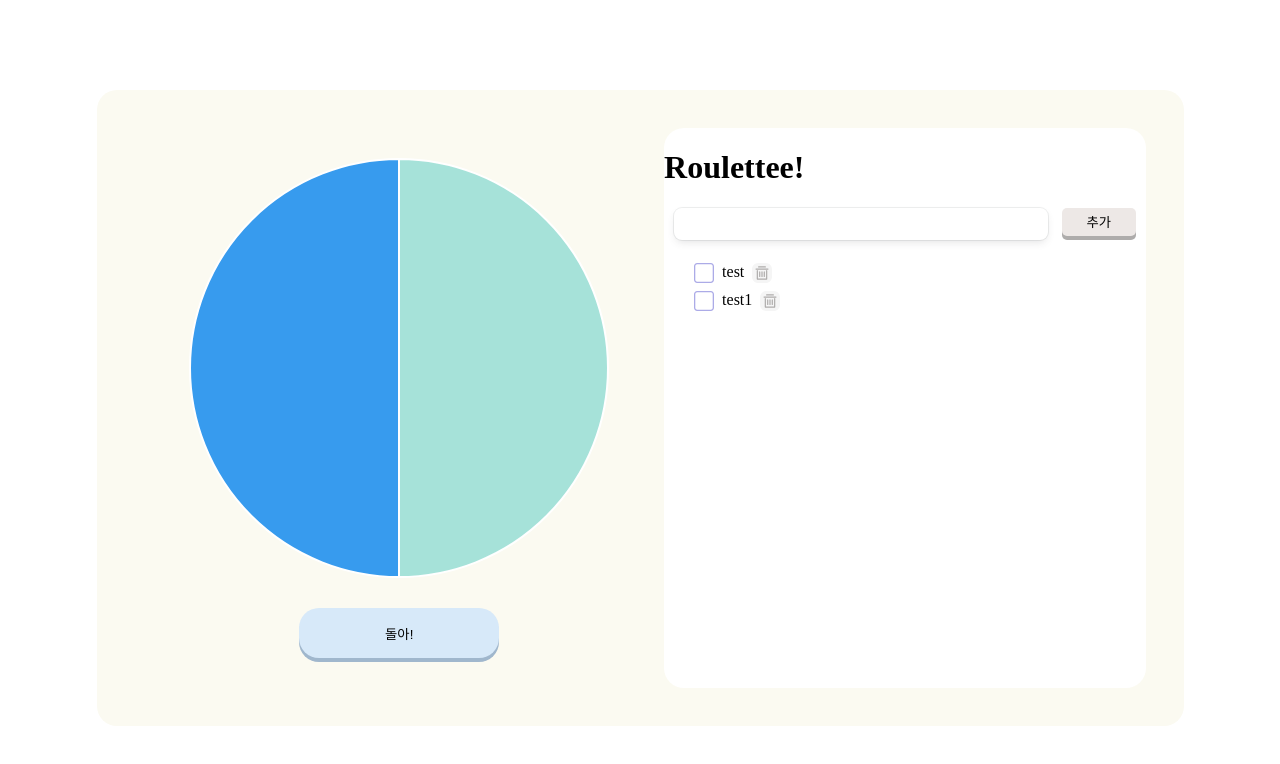
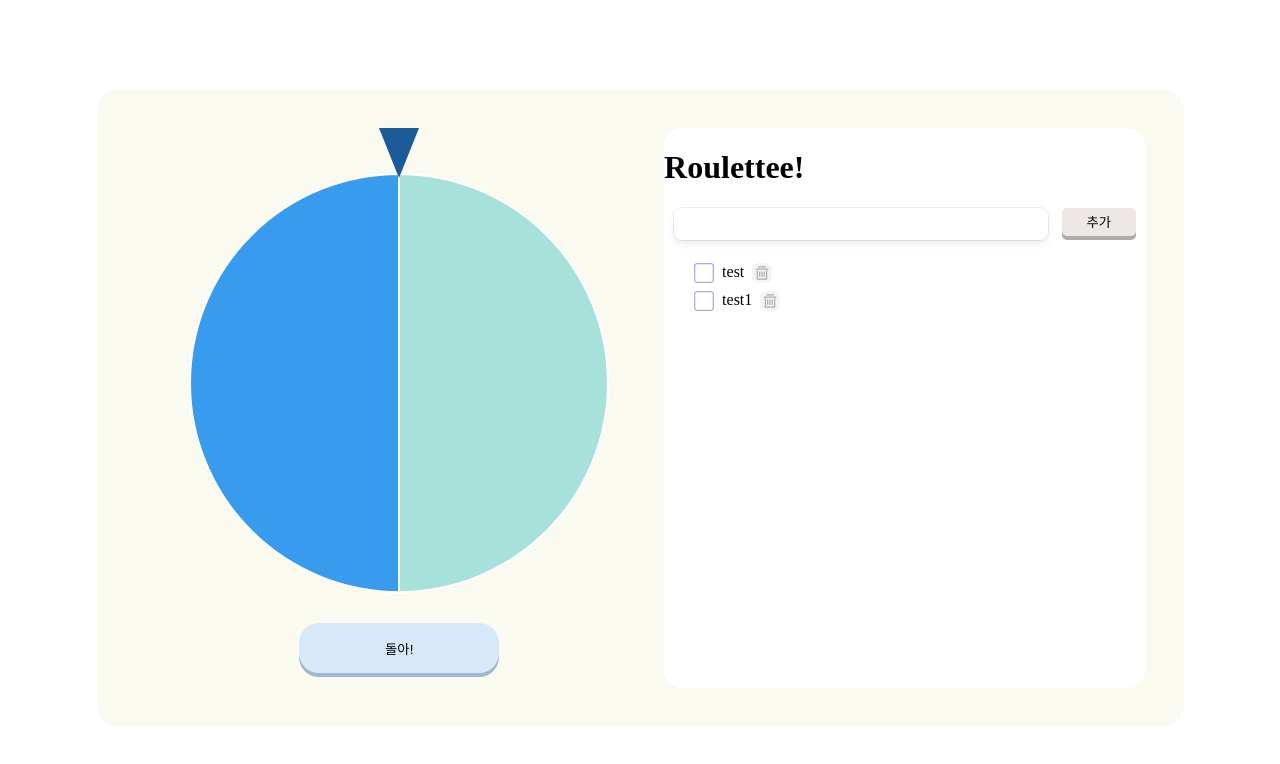
Before and after one commit to Yun-D/roulettee, a React (Create React App) app: page / in a window 1280 px wide. Shown: the top 764 px of the page. Built offline with nearby package versions, Linux system fonts and the light colour scheme.

Commit message:
🎨Design: 룰렛 바늘 추가

```diff
--- a/src/components/Item.js
+++ b/src/components/Item.js
@@ -21,7 +21,7 @@ function Item({ id, text, onBtnClick }) {
         checked={checked}
         onChange={handleCheckboxChange}
       />
-      <label for={checkboxId} class="customCheckboxLabel"></label>
+      <label htmlFor={checkboxId} className="customCheckboxLabel"></label>
       <span className={`${checked ? "textChecked" : "taskText"}`}>{text}</span>
       <DeleteBtn onClick={() => onBtnClick(id)} width={20} height={20} />
     </li>
--- a/src/components/Roulette.js
+++ b/src/components/Roulette.js
@@ -52,6 +52,7 @@ const Roulette = () => {
 
   return (
     <div className="rouletteArea">
+      <div className="triangle" />
       <Pie
         data={rouletteData}
         options={options}
--- a/src/components/Style.css
+++ b/src/components/Style.css
@@ -17,12 +17,25 @@
 
 /* ------------------------------ */
 
+.triangle {
+  width: 0;
+  height: 0;
+  border-left: 20px solid transparent;
+  border-right: 20px solid transparent;
+  border-top: 50px solid #1c5b99;
+  position: absolute;
+  z-index: 1;
+  top: 0;
+}
+
 .rouletteArea {
   flex: 1.1;
   align-items: center;
   justify-content: center;
   display: flex;
   flex-direction: column;
+  position: relative;
+  padding-top: 30px;
 }
 .roulette {
   transition: all ease 1s;
```
